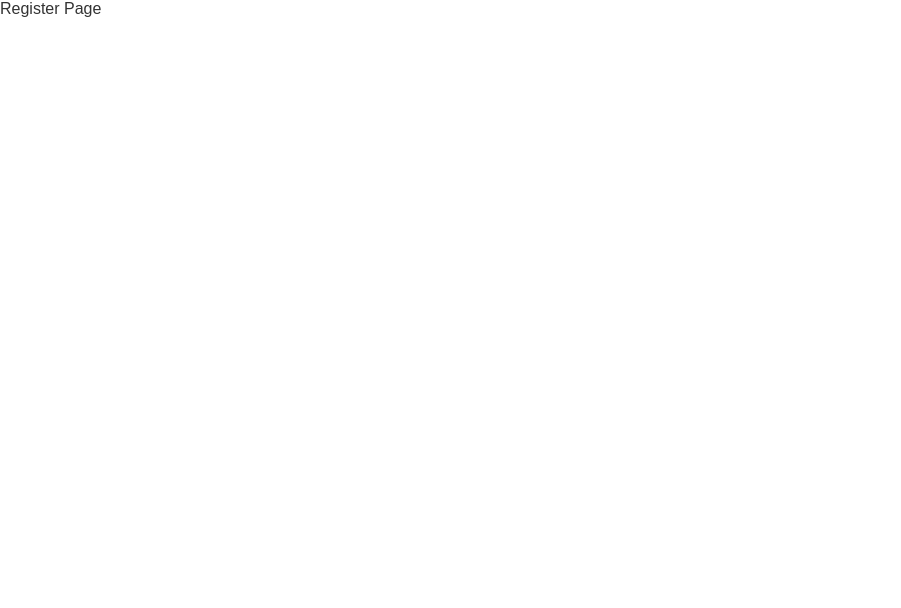
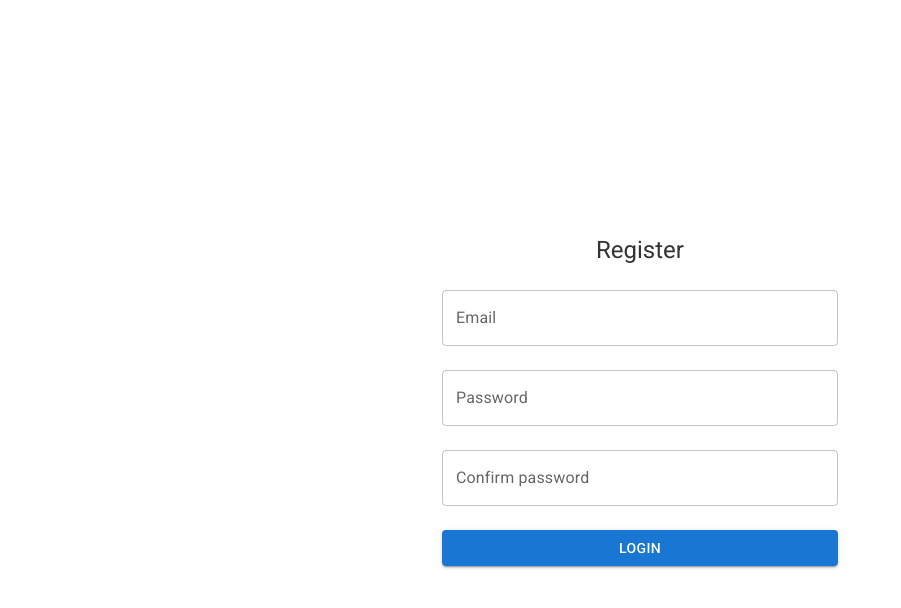
Before and after one commit to AlinaAlexandraVizireanu/vaultcore-frontend, a React (Vite) app: page /register in a window 1280 px wide. Shown: the top 608 px of the page, without its empty margins (0-901 px from the left). Built offline with nearby package versions, Linux system fonts and the light colour scheme.

Commit message:
implement first version of register UI

```diff
--- a/src/components/Form/PasswordInput.jsx
+++ b/src/components/Form/PasswordInput.jsx
@@ -1,6 +1,6 @@
 import TextField from "@mui/material/TextField";
 
-export default function PasswordInput({ label, name, register, required, error }) {
+export default function PasswordInput({ label, name, register, required, validate,  error }) {
   return (
     <TextField
       label={label}
@@ -8,7 +8,7 @@ export default function PasswordInput({ label, name, register, required, error }
       variant="outlined"
       fullWidth
       margin="normal"
-      {...register(name, { required })}
+      {...register(name, { required, validate })}
       error={!!error}
       helperText={error ? error.message : ""}
     />
--- a/src/pages/Auth/Register.jsx
+++ b/src/pages/Auth/Register.jsx
@@ -1,5 +1,65 @@
+import { useForm } from "react-hook-form";
+import TextInput from "../../components/Form/TextInput";
+import PasswordInput from "../../components/Form/PasswordInput";
+import SubmitButton from "../../components/Form/SubmitButton";
+import Container from "@mui/material/Container";
+import Typography from "@mui/material/Typography";
+
 function Register() {
-  return <div>Register Page</div>;
+  const {
+    register,
+    handleSubmit,
+    watch,
+    formState: { errors, isSubmitting },
+  } = useForm();
+
+  const password = watch("password");
+
+  const onSubmit = (data) => {
+    console.log("Register data:", data);
+    // Handle registration logic here
+  };
+
+  return (
+    <Container
+      maxWidth="xs"
+      sx={{
+        height: "100vh",
+        display: "flex",
+        flexDirection: "column",
+        justifyContent: "center",
+      }}
+    >
+      <Typography variant="h5" align="center" gutterBottom>
+        Register
+      </Typography>
+      <form onSubmit={handleSubmit(onSubmit)}>
+        <TextInput
+          label="Email"
+          name="email"
+          register={register}
+          required={{ value: true, message: "Email is required" }}
+          error={errors.email}
+        />
+        <PasswordInput
+          label="Password"
+          name="password"
+          register={register}
+          required={{ value: true, message: "Password is required" }}
+          error={errors.password}
+        />
+        <PasswordInput
+          label="Confirm password"
+          name="confirmPassword"
+          register={register}
+          required={{ value: true, message: "Please confirm your password" }}
+          error={errors.confirmPassword}
+          validate={(value) => value === password || "Passwords do not match"}
+        />
+        <SubmitButton loading={isSubmitting}>Login</SubmitButton>
+      </form>
+    </Container>
+  );
 }
 
 export default Register;
```
